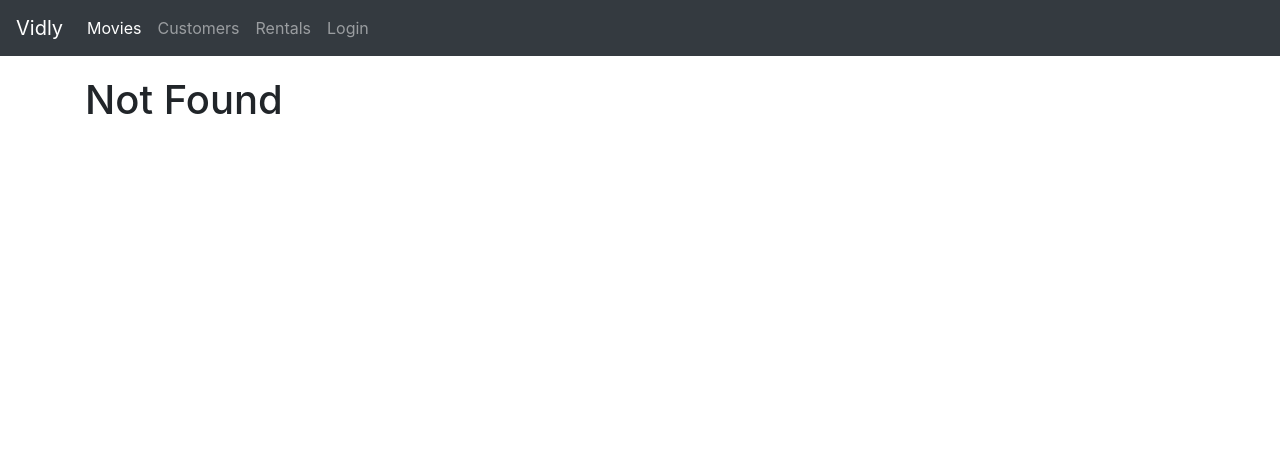
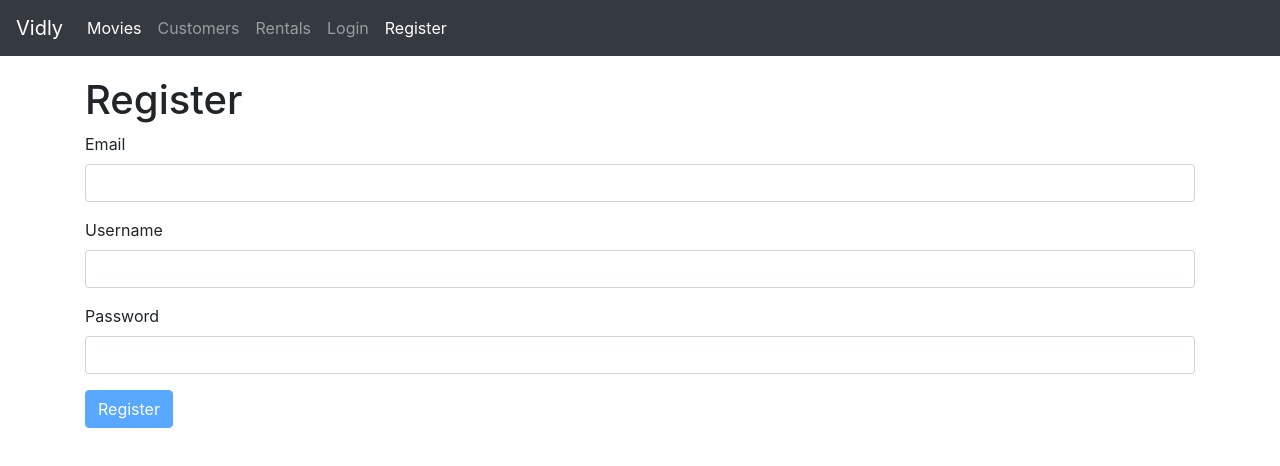
Before and after one commit to afrizaharahap/vidly-app, a React (Create React App) app: page /register in a window 1280 px wide. Before the commit this address led to /not-found. Shown: the top 466 px of the page. Built offline with nearby package versions, Linux system fonts and the light colour scheme.

Commit message:
add registration form with joi validation

```diff
--- a/src/App.js
+++ b/src/App.js
@@ -7,6 +7,7 @@ import Rentals from "./components/rentals";
 import NotFound from "./components/notFound";
 import NavBar from "./components/navBar";
 import LoginForm from "./components/loginForm";
+import RegisterForm from "./components/registerForm";
 import "./App.css";
 
 class App extends Component {
@@ -16,6 +17,7 @@ class App extends Component {
         <NavBar />
         <main className="container">
           <Switch>
+            <Route path={"/register"} component={RegisterForm} />
             <Route path={"/login"} component={LoginForm} />
             <Route path={"/movies/:id"} component={MovieForm} />
             <Route path={"/movies"} component={Movies} />
--- a/src/components/common/form.jsx
+++ b/src/components/common/form.jsx
@@ -1,5 +1,6 @@
 import React, { Component } from "react";
 import Joi from "joi-browser";
+import Input from "./input";
 
 class Form extends Component {
   state = {
@@ -41,6 +42,26 @@ class Form extends Component {
     data[input.name] = input.value;
     this.setState({ data, errors });
   };
+  renderButton(label) {
+    return (
+      <button disabled={this.validate()} className="btn btn-primary">
+        {label}
+      </button>
+    );
+  }
+  renderInput(name, label, type = "text") {
+    const { data, errors } = this.state;
+    return (
+      <Input
+        type={type}
+        name={name}
+        value={data[name]}
+        label={label}
+        onChange={this.handleChange}
+        error={errors[name]}
+      />
+    );
+  }
 }
 
 export default Form;
--- a/src/components/common/input.jsx
+++ b/src/components/common/input.jsx
@@ -1,16 +1,9 @@
 import React from "react";
-const Input = ({ name, label, value, error, onChange }) => {
+const Input = ({ name, label, error, ...rest }) => {
   return (
     <div className="form-group">
       <label htmlFor="name">{label}</label>
-      <input
-        value={value}
-        onChange={onChange}
-        id={name}
-        name={name}
-        type="text"
-        className="form-control"
-      />
+      <input {...rest} name={name} id={name} className="form-control" />
       {error && <div className="alert alert-danger">{error}</div>}
     </div>
   );
--- a/src/components/loginForm.jsx
+++ b/src/components/loginForm.jsx
@@ -1,7 +1,6 @@
 import React, { Component } from "react";
 import Joi from "joi-browser";
 import Form from "./common/form";
-import Input from "./common/input";
 
 class LoginForm extends Form {
   state = { data: { username: "", password: "" }, errors: {} };
@@ -16,29 +15,14 @@ class LoginForm extends Form {
   };
 
   render() {
-    const { data, errors } = this.state;
-
     return (
       <div>
         <h1>Login</h1>
         <form onSubmit={this.handleSubmit}>
-          <Input
-            name="username"
-            value={data.username}
-            label="Username"
-            onChange={this.handleChange}
-            error={errors.username}
-          />
-          <Input
-            name="password"
-            value={data.password}
-            label="Password"
-            onChange={this.handleChange}
-            error={errors.password}
-          />
-          <button disabled={this.validate()} className="btn btn-primary">
-            Login
-          </button>
+          {this.renderInput("username", "Username")}
+          {this.renderInput("password", "Password", "password")}
+
+          {this.renderButton("Login")}
         </form>
       </div>
     );
--- a/src/components/navBar.jsx
+++ b/src/components/navBar.jsx
@@ -32,6 +32,9 @@ const NavBar = () => {
           <NavLink className="nav-item nav-link" to="/login">
             Login
           </NavLink>
+          <NavLink className="nav-item nav-link" to="/register">
+            Register
+          </NavLink>
         </div>
       </div>
     </nav>
--- /dev/null
+++ b/src/components/registerForm.jsx
@@ -0,0 +1,33 @@
+import React, { Component } from "react";
+import Joi from "joi-browser";
+import Form from "./common/form";
+
+class RegisterForm extends Form {
+  state = { data: { email: "", username: "", password: "" }, errors: {} };
+
+  schema = {
+    email: Joi.string().email({ minDomainAtoms: 2 }),
+    username: Joi.string().min(3).required().label("Username"),
+    password: Joi.string().min(5).required().label("Password"),
+  };
+
+  doSubmit = () => {
+    console.log("Submitted");
+  };
+
+  render() {
+    return (
+      <div>
+        <h1>Register</h1>
+        <form onSubmit={this.handleSubmit}>
+          {this.renderInput("email", "Email")}
+          {this.renderInput("username", "Username")}
+          {this.renderInput("password", "Password", "password")}
+          {this.renderButton("Register")}
+        </form>
+      </div>
+    );
+  }
+}
+
+export default RegisterForm;
```
